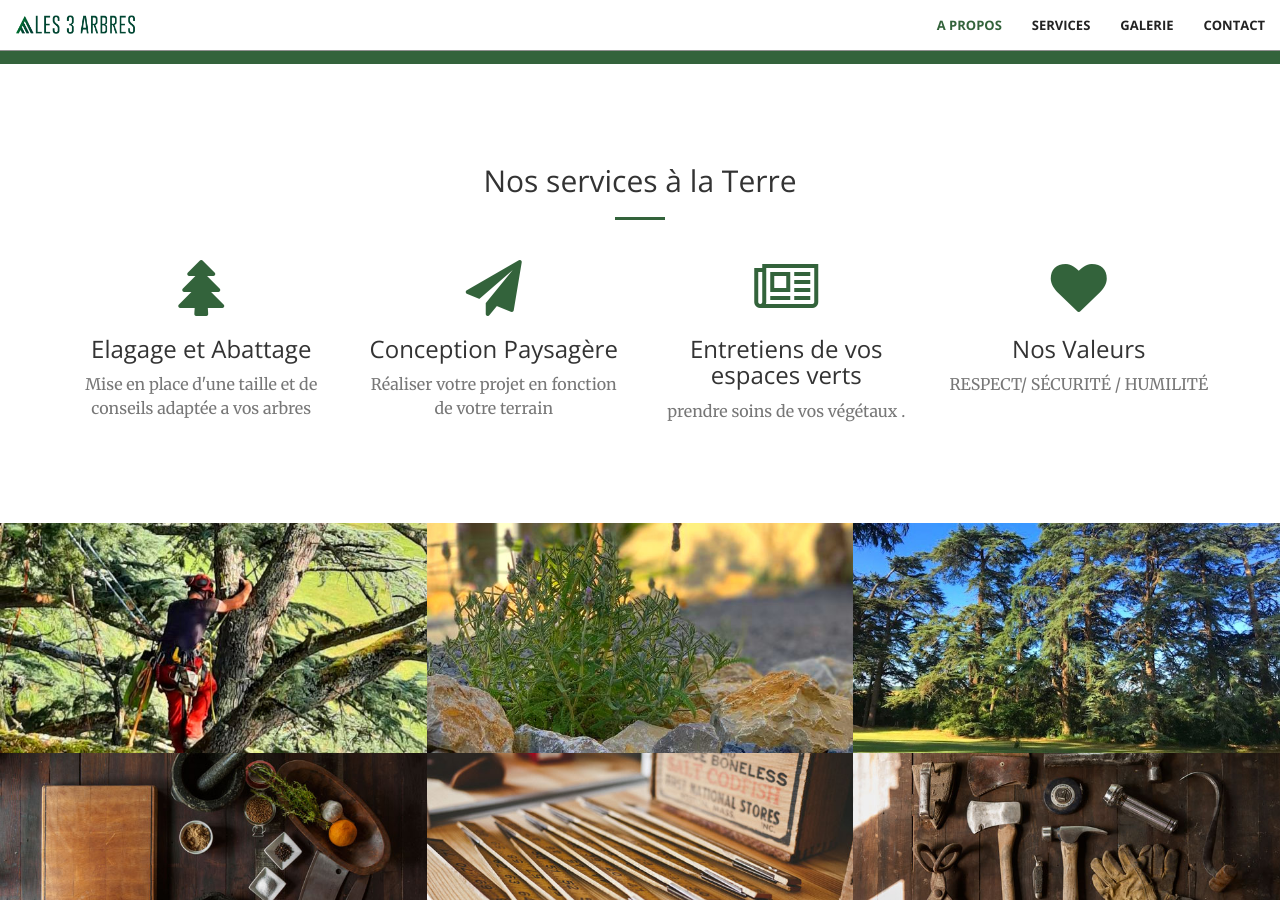
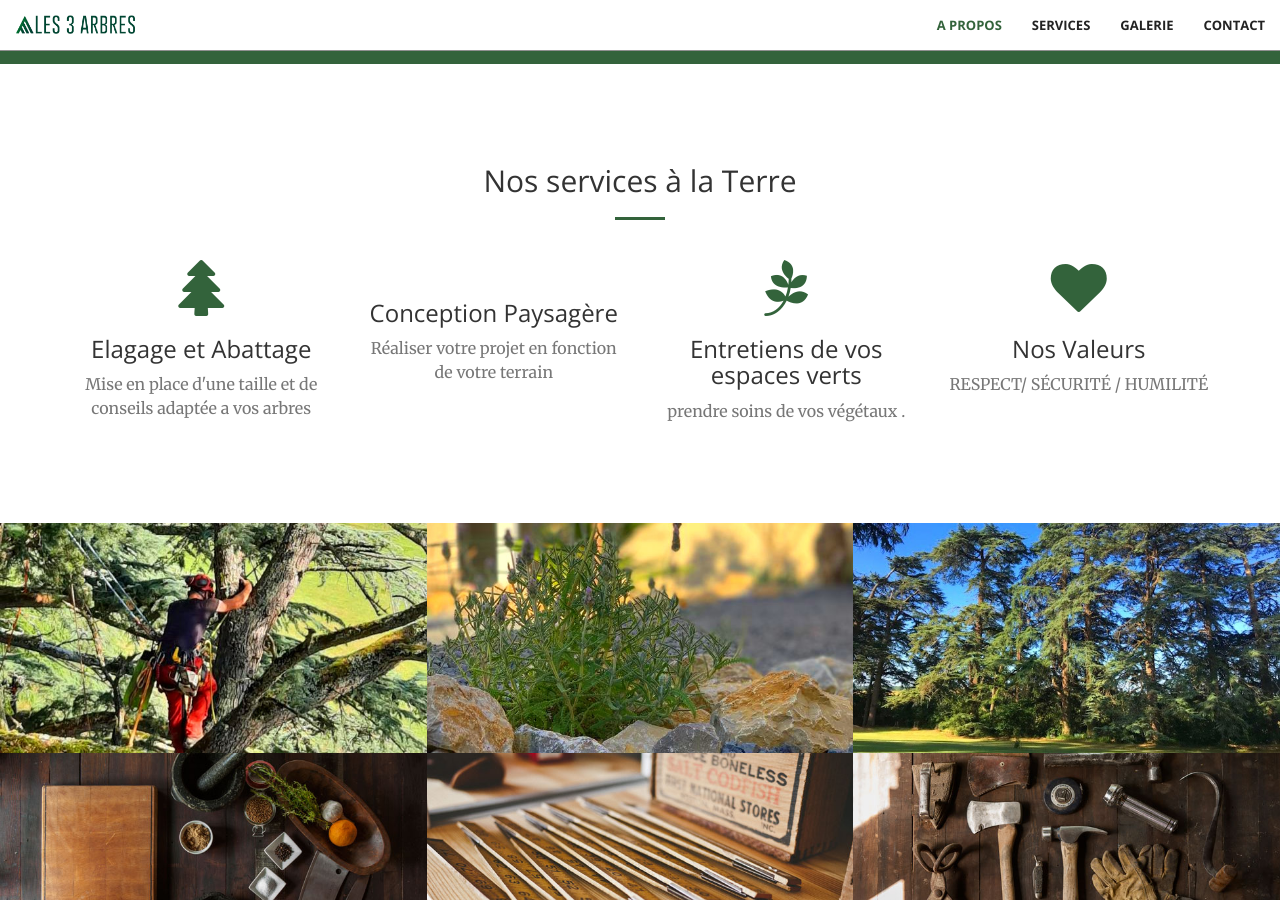
Before and after one commit to 3Abres/3Abres.github.io, a Jekyll site: the page built from index.html, in a window 1280 px wide and 900 px high, scrolled down 1422 px. Built offline with Jekyll 4.4.1, drawn with Linux system fonts in a browser that asks for light colours.

Commit message:
Update services.html

```diff
--- a/_includes/services.html
+++ b/_includes/services.html
@@ -18,7 +18,7 @@
             </div>
             <div class="col-lg-3 col-md-6 text-center">
                 <div class="service-box">
-                    <i class="fa fa-4x fa-paper-plane wow bounceIn text-primary" data-wow-delay=".1s"></i>
+                    <i class="fa fa-4x fa-thinks-peaks wow bounceIn text-primary" data-wow-delay=".1s"></i>
                     <h3>Conception Paysagère </h3>
                     <p class="text-muted"> Réaliser votre projet en fonction de votre terrain
                 </p>
@@ -26,7 +26,7 @@
             </div>
             <div class="col-lg-3 col-md-6 text-center">
                 <div class="service-box">
-                    <i class="fa fa-4x fa-newspaper-o wow bounceIn text-primary" data-wow-delay=".2s"></i>
+                    <i class="fa fa-4x fa-pagelines wow bounceIn text-primary" data-wow-delay=".2s"></i>
                     <h3>Entretiens de vos espaces verts </h3>
                     <p class="text-muted"> prendre soins de vos végétaux  .</p>
                 </div>
```
